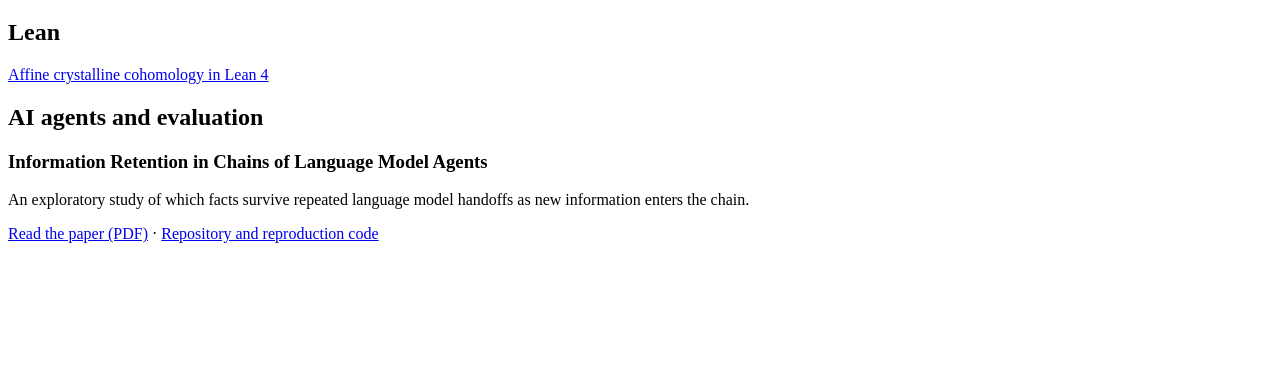
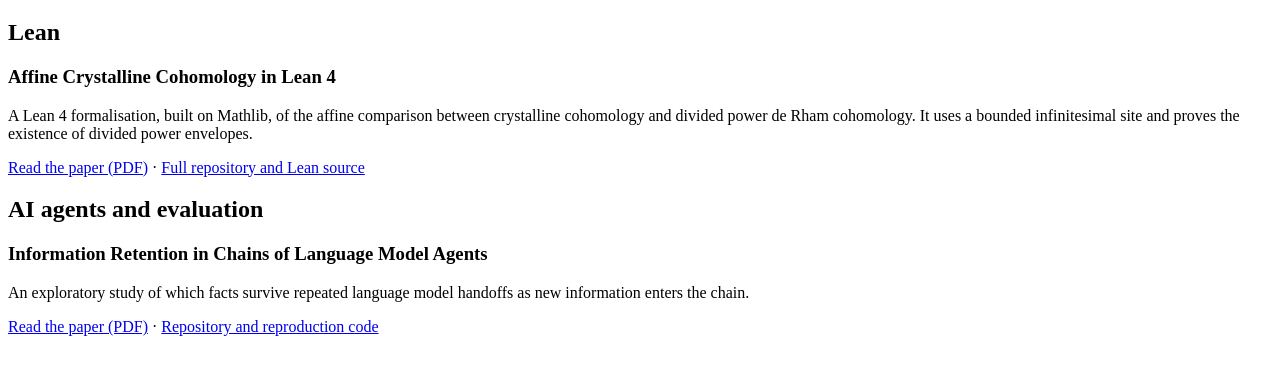
Before and after one commit to daddeziomath/daddeziomath.github.io, a plain HTML site: page index.html in a window 1280 px wide. Shown: the part 61-436 px from the top of the page. Drawn offline with Linux system fonts and the light colour scheme.

Commit message:
Describe the affine crystalline project and link the paper

```diff
--- a/index.html
+++ b/index.html
@@ -8,7 +8,9 @@
 <body>
   <h1>Research Projects</h1>
   <h2>Lean</h2>
-  <p><a href="https://github.com/daddeziomath/affine-crystalline">Affine crystalline cohomology in Lean 4</a></p>
+  <h3>Affine Crystalline Cohomology in Lean 4</h3>
+  <p>A Lean 4 formalisation, built on Mathlib, of the affine comparison between crystalline cohomology and divided power de Rham cohomology. It uses a bounded infinitesimal site and proves the existence of divided power envelopes.</p>
+  <p><a href="https://github.com/daddeziomath/affine-crystalline/blob/main/paper/affine-de-rham-article.pdf">Read the paper (PDF)</a> · <a href="https://github.com/daddeziomath/affine-crystalline">Full repository and Lean source</a></p>
 
   <h2>AI agents and evaluation</h2>
   <h3>Information Retention in Chains of Language Model Agents</h3>
```
